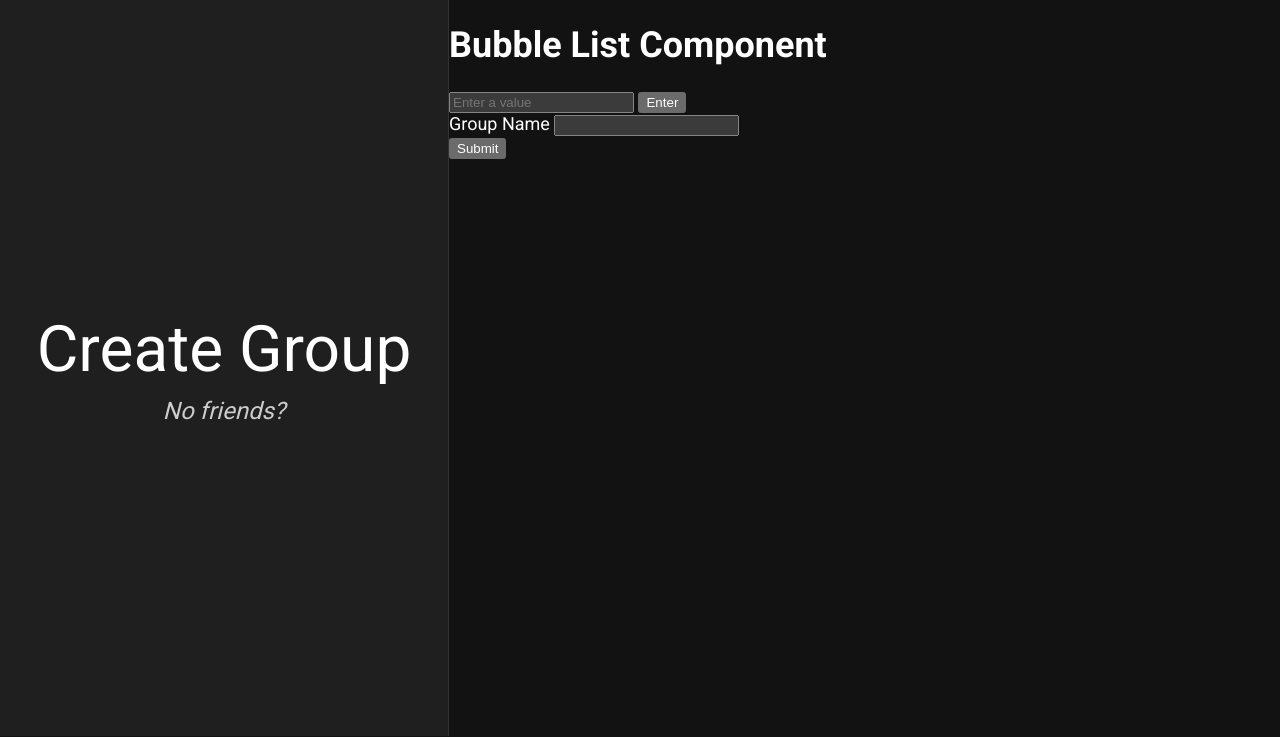
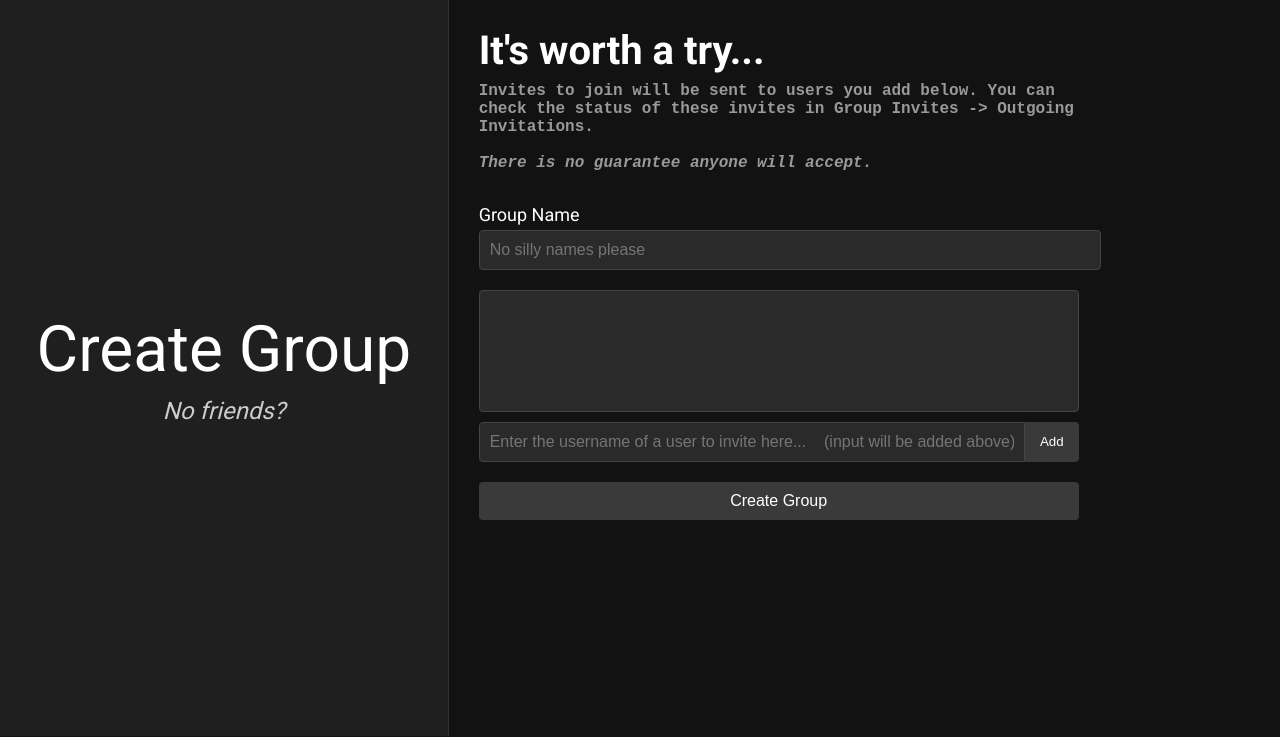
Before and after one commit to Avingo255/chat-app, a Flask app: template chat_app/templates/create_group.html in a window 1280 px wide. Shown: the part 63-800 px from the top of the page. Run offline with Flask 3, Linux system fonts and the light colour scheme; the template is opened without the code that fills it: values that come from a table or form of the project are taken from there, others are empty.

Commit message:
improve styles for create group and change flash into popup

```diff
--- a/chat_app/static/create_group_styles.css
+++ b/chat_app/static/create_group_styles.css
@@ -1,6 +1,7 @@
 .container {
     display: flex;
-    height: calc(100vh - 64px); /* Adjust height based on navbar size */
+    width: 100%;
+    height: calc(100vh - 64px);
 }
 
 .auth-text {
@@ -32,41 +33,76 @@
     align-items: center;
 }
 
-
 .form-contents {
     width: 65%;
     display: flex;
     flex-direction: column;
-    height: 100%;
+    padding: 0px 20px 40px 30px;
+    /* Reduced top padding */
+    box-sizing: border-box;
 }
+
+.form-content-inner {
+    width: 100%;
+    max-width: 600px;
+    /* Increased from 400px */
+}
+
+.form-contents h1 {
+    font-size: 2.5rem;
+    margin-bottom: 0.5rem;
+    color: #ffffff;
+}
+
+.form-contents .subheading {
+    font-family: 'Courier New', Courier, monospace;
+    font-size: 1rem;
+    color: #999999;
+    margin-top: 0;
+    margin-bottom: 2rem;
+}
+
 .form-group {
     margin-bottom: 20px;
+    display: flex;
+    flex-direction: column;
+}
+
+.form-label {
+    margin-bottom: 5px;
+    color: #ffffff;
 }
 
 .form-control {
     width: 100%;
-    padding: 5px;
+    padding: 10px;
     font-size: 16px;
+    background-color: #2a2a2a;
+    color: #ffffff;
+    border: 1px solid #444;
+    border-radius: 4px;
 }
 
 .bubble-list-container {
-    width: 300px;
+    width: 100%;
     margin-bottom: 20px;
 }
 
 .bubble-box {
-    border: 1px solid #ccc;
+    border: 1px solid #444;
     min-height: 100px;
     padding: 10px;
     margin-bottom: 10px;
     display: flex;
     flex-wrap: wrap;
     align-content: flex-start;
-    background-color: #f9f9f9;
+    background-color: #2a2a2a;
+    border-radius: 4px;
 }
 
 .bubble {
-    background-color: #e0e0e0;
+    background-color: #3a3a3a;
+    color: #ffffff;
     border-radius: 20px;
     padding: 5px 10px;
     margin: 2px;
@@ -85,10 +121,37 @@
 }
 
 #bubbleInput {
-    flex-grow: 1;
-    padding: 5px;
+    flex: 1;
+    padding: 10px;
+    font-size: 16px;
+    background-color: #2a2a2a;
+    color: #ffffff;
+    border: 1px solid #444;
+    border-radius: 4px 0 0 4px;
 }
 
 #addBubble {
-    padding: 5px 10px;
+    flex: 0 0 auto;
+    padding: 10px 15px;
+    background-color: #3a3a3a;
+    color: #ffffff;
+    border: none;
+    border-radius: 0 4px 4px 0;
+    cursor: pointer;
 }
+
+.submit-btn {
+    width: 100%;
+    padding: 10px 20px;
+    background-color: #3a3a3a;
+    color: #ffffff;
+    border: none;
+    border-radius: 4px;
+    cursor: pointer;
+    font-size: 16px;
+    transition: background-color 0.3s ease;
+}
+
+.submit-btn:hover {
+    background-color: #4a4a4a;
+}
--- a/chat_app/templates/base.html
+++ b/chat_app/templates/base.html
@@ -47,13 +47,21 @@
 
         {% with messages = get_flashed_messages() %}
             {% if messages %}
+            <div class="popup-container">
+                <input type="checkbox" id="popup-toggle" class="popup-toggle">
+                <div class="popup">
+                    <label for="popup-toggle" class="close-button">&#x2715;</label>
+                    <ul>
+                        {% for message in messages %}
+                            <li>{{ message }}</li>
+                        {% endfor %}
+                    </ul>
+                    {% endif %}
+                </div>
+            </div>
 
-            <ul>
-                {% for message in messages %}
-                    <li>{{ message }}</li>
-                {% endfor %}
-            </ul>
-            {% endif %}
+
+
         {% endwith %}
         <div class="container">
             {% block group_list %}{% endblock %}
--- a/chat_app/templates/create_group.html
+++ b/chat_app/templates/create_group.html
@@ -1,24 +1,15 @@
 {% extends "base.html" %}
-
 
 {% block head %}
     {{ super() }}
-    <link rel="stylesheet" href="{{ url_for('static', filename='auth_styles.css') }}">
+    <link rel="stylesheet" href="{{ url_for('static', filename='create_group_styles.css') }}">
     <script>
         document.addEventListener('DOMContentLoaded', function() {
-            const bubbleBox = document.getElementById('bubbleBox') || createBubbleBox();
+            const bubbleBox = document.getElementById('bubbleBox');
             const bubbleInput = document.getElementById('bubbleInput');
             const addBubbleButton = document.getElementById('addBubble');
             const hiddenBubbleList = document.getElementById('hiddenBubbleList');
             const groupNameInput = document.getElementById('group_name');
-
-            function createBubbleBox() {
-                const box = document.createElement('div');
-                box.id = 'bubbleBox';
-                box.className = 'bubble-box';
-                document.querySelector('.bubble-list-container').prepend(box);
-                return box;
-            }
 
             function addBubble(value) {
                 const bubble = document.createElement('span');
@@ -45,21 +36,18 @@
                 }
             }
 
-            // Event listener for the Enter button
             addBubbleButton.addEventListener('click', function(e) {
-                e.preventDefault(); // Prevent form submission
+                e.preventDefault();
                 handleAddBubble();
             });
 
-            // Event listener for the Enter key in the input field
             bubbleInput.addEventListener('keydown', function(e) {
                 if (e.key === 'Enter') {
-                    e.preventDefault(); // Prevent form submission
+                    e.preventDefault();
                     handleAddBubble();
                 }
             });
 
-            // Validate group name length
             groupNameInput.addEventListener('input', function() {
                 if (this.value.length > 50) {
                     this.value = this.value.slice(0, 50);
@@ -70,30 +58,36 @@
 {% endblock %}
 
 {% block content %}
+    <div class="container">
         <div class="auth-text">
             <h2>Create Group</h2>
             <div class="caption">No friends?</div>
         </div>
 
         <div class="form-contents">
-        <h1>Bubble List Component</h1>
+            <div class="form-content-inner">
+                <h1>It's worth a try...</h1>
+                <h2 class="subheading">Invites to join will be sent to users you add below. You can check the status of these invites in Group Invites -> Outgoing Invitations. <br><br> <i>There is no guarantee anyone will accept.</i></h2>
                 <form method="POST">
                     {{ form.csrf_token }}
+
+                    <div class="form-group">
+                        <label for="{{ form.group_name.id }}" class="form-label">{{ form.group_name.label.text }}</label>
+                        {{ form.group_name(class="form-control", maxlength="50", placeholder="No silly names please") }}
+                    </div>
 
                     <div class="bubble-list-container">
                         <div id="bubbleBox" class="bubble-box"></div>
                         <div class="input-container">
-                    <input type="text" id="bubbleInput" placeholder="Enter a value">
-                    <button type="button" id="addBubble">Enter</button>
+                            <input type="text" id="bubbleInput" placeholder="Enter the username of a user to invite here...    (input will be added above)">
+                            <button type="button" id="addBubble">Add</button>
                         </div>
                     </div>
-            <div class="form-group">
-                {{ form.group_name.label }}
-                {{ form.group_name(class="form-control", maxlength="50") }}
-            </div>
+
                     {{ form.bubble_list(id="hiddenBubbleList", style="display: none;") }}
-            <button type="submit">Submit</button>
+                    <button type="submit" class="submit-btn">Create Group</button>
                 </form>
             </div>
-
+        </div>
+    </div>
 {% endblock %}
```
Also changed, not shown: chat_app/static/base_styles.css (+61 -0 lines). Lines whose indentation alone changed are shown as unchanged.
